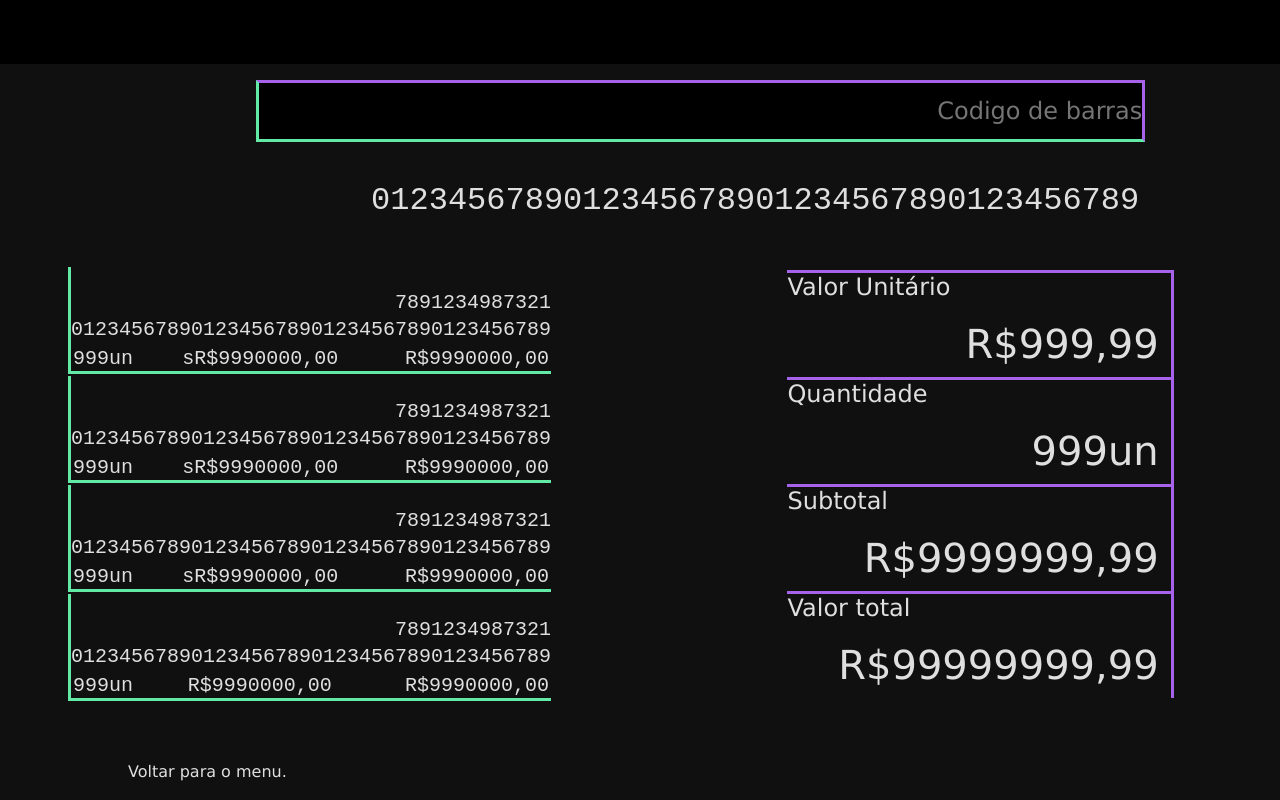
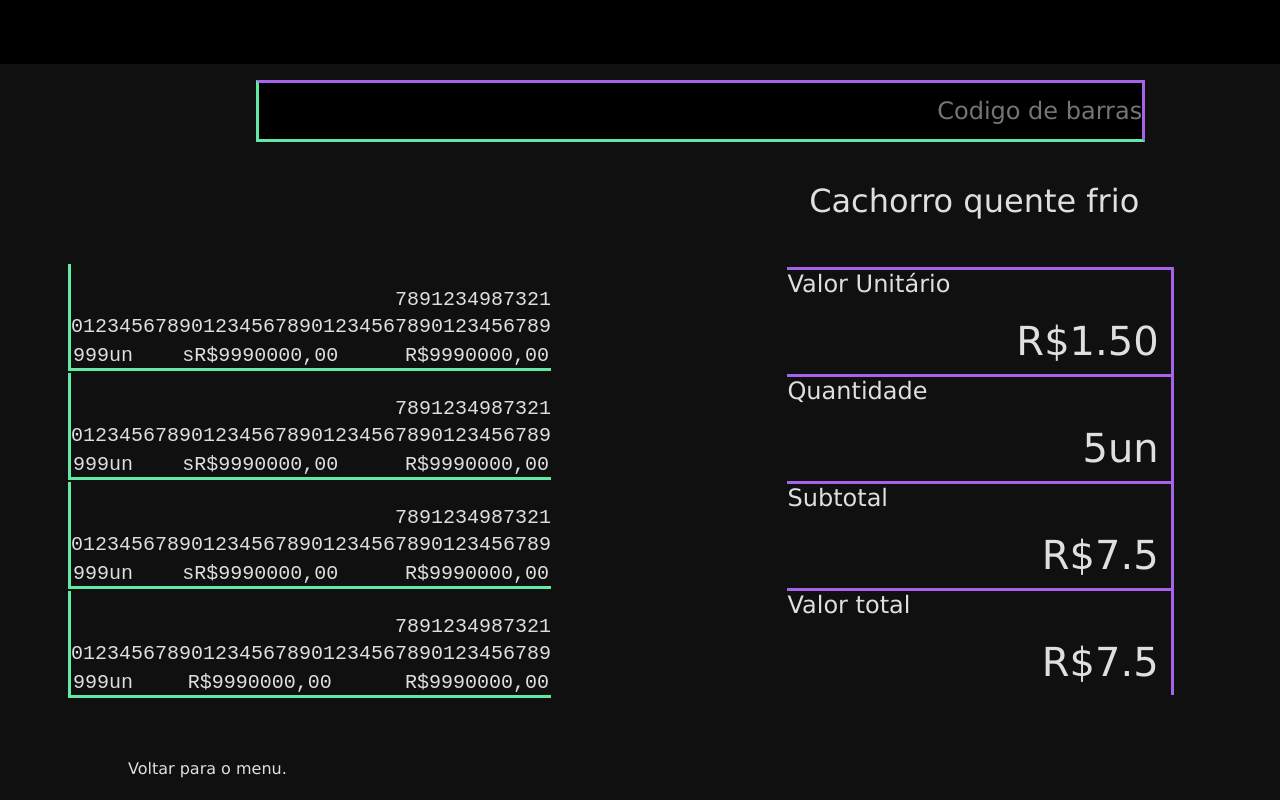
Before and after one commit to SoaresVictor-vso/SystemSell, a plain HTML site: page system/PDV.html in a window 1280 px wide. Shown: the top 800 px of the page. Drawn offline with Linux system fonts and the light colour scheme.

Commit message:
iniciando javascript no projeto

```diff
--- /dev/null
+++ b/FakeDb/Products.json
@@ -0,0 +1,23 @@
+[
+
+    {
+        "Barcode":"001",
+        "Desciption": "Mundial do palmeiras",
+        "Value":"9.99"
+    },
+
+    {
+        "Barcode":"002",
+        "Desciption": "Clérigo Ateu",
+        "Value":"729.50"
+    },
+
+    {
+        "Barcode":"003",
+        "Desciption": "Cachorro quente frio",
+        "Value":"1.50"
+    }
+
+
+
+]
--- /dev/null
+++ b/script/PDV.js
@@ -0,0 +1,72 @@
+let db;
+fetch('../FakeDb/Products.json').then(function(resp) {
+    return resp.json();
+})
+.then(function(data) {
+    db = data;
+    console.log(data);
+    write("003");
+});
+
+/*console.log(dbJson)*/
+
+
+/*function search(code)
+{
+
+    db.forEach(element => {
+        if(element.Barcode == code)
+        {
+            console.log("Ok, Ok!");
+            console.log(JSON.stringify(element.Desciption));
+            let ret = JSON.stringify(element.Desciption) + "," + JSON.stringify(element.Value);
+
+        }
+    });
+}*/
+
+function write(cod)
+{
+    let val;
+    let desc;
+    let quant = 5;
+    db.forEach(element => {
+        if(element.Barcode == cod)
+        {
+            console.log("Ok, Ok!");
+            console.log(JSON.stringify(element.Desciption));
+            val = JSON.stringify(element.Value);
+            desc = JSON.stringify(element.Desciption);
+
+        }
+    });
+
+    val = val.replace(/\"/, '')
+    val = val.replace(/\"/, '')
+    document.getElementById("ValUnit").innerHTML = "R$" + val;
+
+    document.getElementById("Qtd").innerHTML = quant + "un";
+
+    let sub = 0.03
+    sub = parseFloat(val) * parseFloat(quant);
+    document.getElementById("SubTotal").innerHTML = "R$" + sub;
+
+    document.getElementById("Total").innerHTML = "R$" + sub;
+
+    desc = desc.replace(/\"/, '')
+    desc = desc.replace(/\"/, '')
+
+    let freeSpace = 40 - desc.length;
+    console.log(freeSpace)
+
+    let finalDesc = "";
+
+    for(let i = 0; i < freeSpace; i++)
+    {
+        finalDesc += " ";
+    }
+
+    finalDesc += desc;
+
+    document.getElementById("Description").innerHTML = finalDesc;
+}
--- a/system/PDV.html
+++ b/system/PDV.html
@@ -18,7 +18,7 @@
             <input class="barcode" type="text" placeholder="Codigo de barras">
         </div>
 
-        <div class="description">
+        <div class="description" id="Description">
             <p class="minimal">0123456789012345678901234567890123456789</p>
         </div>
 
@@ -131,19 +131,19 @@
                     <div class="stats">
                         <div class="show">
                             <p class="atrib">Valor Unitário</p>
-                            <p class="valueAtrib">R$999,99</p>
+                            <p class="valueAtrib" id="ValUnit">R$999,99</p>
                         </div>
                         <div class="show">
                             <p class="atrib">Quantidade</p>
-                            <p class="valueAtrib">999un</p>
+                            <p class="valueAtrib" id="Qtd">999un</p>
                         </div>
                         <div class="show">
                             <p class="atrib">Subtotal</p>
-                            <p class="valueAtrib">R$9999999,99</p>
+                            <p class="valueAtrib" id="SubTotal">R$9999999,99</p>
                         </div>
                         <div class="show">
                             <p class="atrib">Valor total</p>
-                            <p class="valueAtrib">R$99999999,99</p>
+                            <p class="valueAtrib" id="Total">R$99999999,99</p>
                         </div>
                     </div>
 
@@ -157,6 +157,8 @@
         <br>
         <br>
         <a href="../index.html"> Voltar para o menu.</a>
+
+        <script src="..\script\PDV.js"></script>
     </div>
 
 </body>
```
